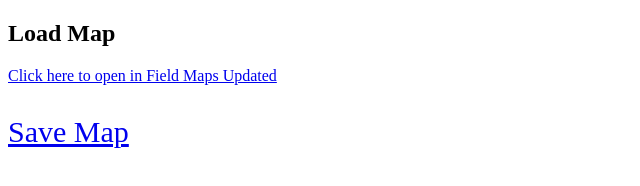
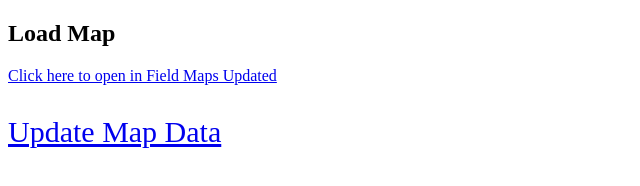
Before and after one commit to timothy-odofin/ibedc-link-app, a plain HTML site: page index.html in a window 1280 px wide. Shown: the whole page, without its empty margins (0-640 px from the left). Drawn offline with Linux system fonts and the light colour scheme.

Commit message:
Update index.html

```diff
--- a/index.html
+++ b/index.html
@@ -11,8 +11,8 @@
     </a><br/>
 
    <p style="font-size:30px">
-        <a href="arcgis-fieldmaps://?itemID=680d5c229a824043a94afd9e37ce767a&referenceContext=search&search=1234758372">
-       Save Map
+        <a href="arcgis-fieldmaps://?itemID=680d5c229a824043a94afd9e37ce767a&referenceContext=search&search=88776655">
+       Update Map Data
     </a>
    </p>
 </body>
```
